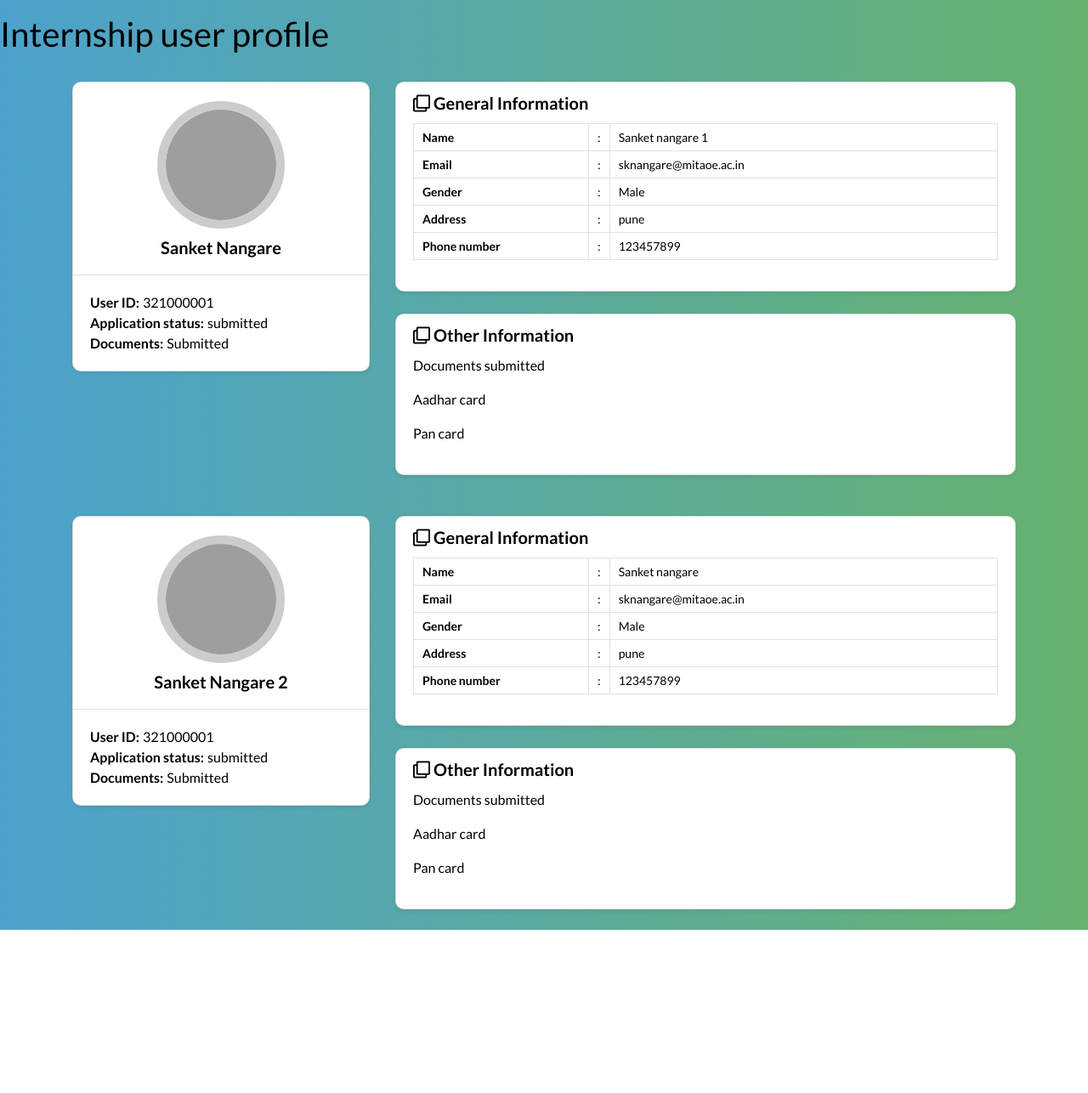
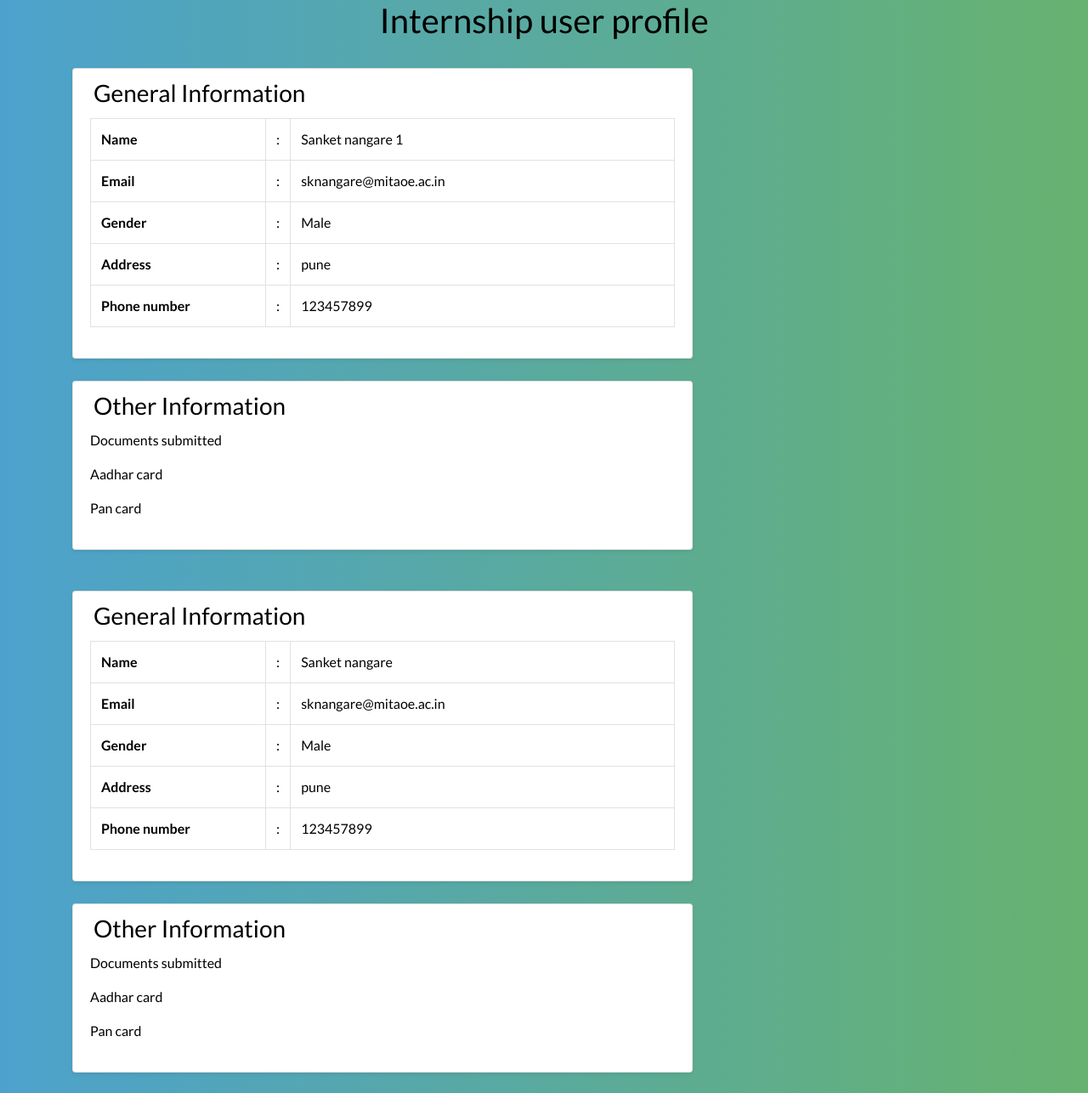
Before and after one commit to Incognitosin01/User_registration, a Django app: template Internship_task/Home/templates/html/index.html in a window 1280 px wide. Shown: the whole page at 85% size. Before the commit the page ends 1094 px from the top, so only its background shows below. Run offline with Django 3.2, Linux system fonts and the light colour scheme; the template is opened without the code that fills it, so the values that code supplies are empty; some libraries are stand-ins or nearby versions; grey boxes are pictures that could not be loaded.

Commit message:
Update index.html

```diff
--- a/Internship_task/Home/templates/html/index.html
+++ b/Internship_task/Home/templates/html/index.html
@@ -1,41 +1,18 @@
 <!DOCTYPE html>
 <html lang="en">
 <head>
-    <meta charset="UTF-8" />
-    <meta http-equiv="X-UA-Compatible" content="IE=edge,chrome=1">
-    <meta name="viewport" content="width=device-width, initial-scale=1.0">
     <title>Internship user profile</title>
-
-    <meta name="author" content="Codeconvey" />
-    <link href="https://fonts.googleapis.com/css?family=Lato:300,400,700,900&display=swap" rel="stylesheet"><link rel='stylesheet' href='https://cdnjs.cloudflare.com/ajax/libs/twitter-bootstrap/4.1.3/css/bootstrap.min.css'>
-<link rel='stylesheet' href='https://cdnjs.cloudflare.com/ajax/libs/font-awesome/5.12.1/css/all.min.css'>
-
-    <!--Only for demo purpose - no need to add.-->
-    <link rel="stylesheet" href="css/demo.css" />
-
+<link href="https://fonts.googleapis.com/css?family=Lato:300,400,700,900&display=swap" rel="stylesheet"><link rel='stylesheet' href='https://cdnjs.cloudflare.com/ajax/libs/twitter-bootstrap/4.1.3/css/bootstrap.min.css'>
+<link rel='stylesheet' href='style.css'>
 	    <link rel="stylesheet" href="css/style.css">
 </head>
 <body>
-
-<div class="ScriptTop">
-    <div class="rt-container">
-        <div class="col-rt-4" id="float-right">
-
-            <!-- Ad Here -->
-
-        </div>
-        <div class="col-rt-2">
-            <ul>
-            </ul>
-        </div>
-    </div>
-</div>
 
 <header class="ScriptHeader">
     <div class="rt-container">
     	<div class="col-rt-12">
         	<div class="rt-heading">
-            	<h1>Internship user profile</h1>
+            	<h1 style="text-align:center;" >Internship user profile</h1>
             </div>
         </div>
     </div>
@@ -47,22 +24,10 @@
               <div class="Scriptcontent">
 
 <!-- user Profile -->
-<div class="student-profile py-4">
+<div class="user-profile py-4">
   <div class="container">
     <div class="row">
-      <div class="col-lg-4">
-        <div class="card shadow-sm">
-          <div class="card-header bg-transparent text-center">
-            <img class="profile_img" src="https://source.unsplash.com/600x300/?student" alt="student dp">
-            <h3>Sanket Nangare</h3>
-          </div>
-          <div class="card-body">
-            <p class="mb-0"><strong class="pr-1">User ID:</strong>321000001</p>
-            <p class="mb-0"><strong class="pr-1">Application status:</strong>submitted</p>
-            <p class="mb-0"><strong class="pr-1">Documents:</strong>Submitted</p>
-          </div>
-        </div>
-      </div>
+
       <div class="col-lg-8">
         <div class="card shadow-sm">
           <div class="card-header bg-transparent border-0">
@@ -117,22 +82,10 @@
 
 
 
-<div class="student-profile py-4">
+<div class="user-profile py-4">
   <div class="container">
     <div class="row">
-      <div class="col-lg-4">
-        <div class="card shadow-sm">
-          <div class="card-header bg-transparent text-center">
-            <img class="profile_img" src="https://source.unsplash.com/600x300/?student" alt="student dp">
-            <h3>Sanket Nangare 2</h3>
-          </div>
-          <div class="card-body">
-            <p class="mb-0"><strong class="pr-1">User ID:</strong>321000001</p>
-            <p class="mb-0"><strong class="pr-1">Application status:</strong>submitted</p>
-            <p class="mb-0"><strong class="pr-1">Documents:</strong>Submitted</p>
-          </div>
-        </div>
-      </div>
+
       <div class="col-lg-8">
         <div class="card shadow-sm">
           <div class="card-header bg-transparent border-0">
```
